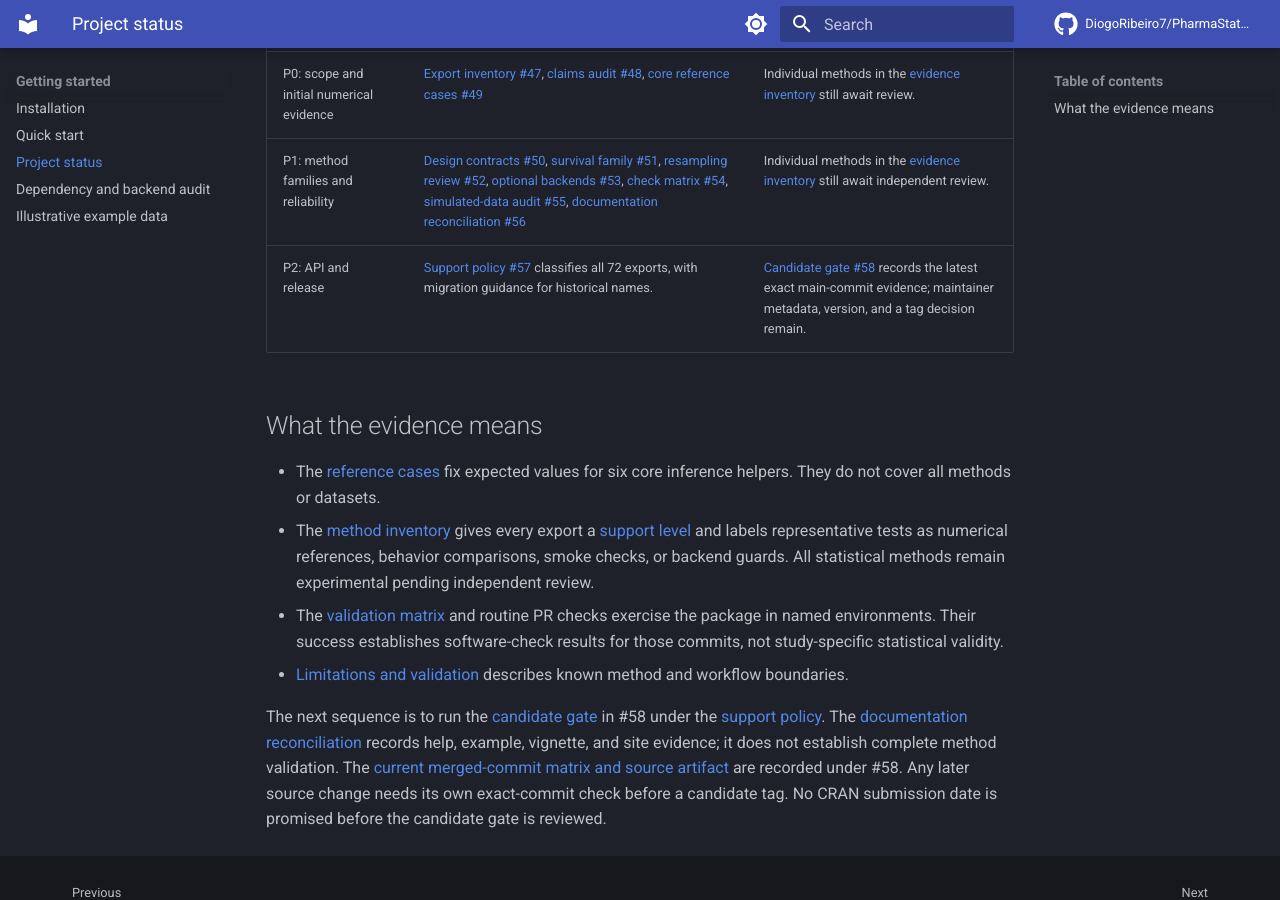
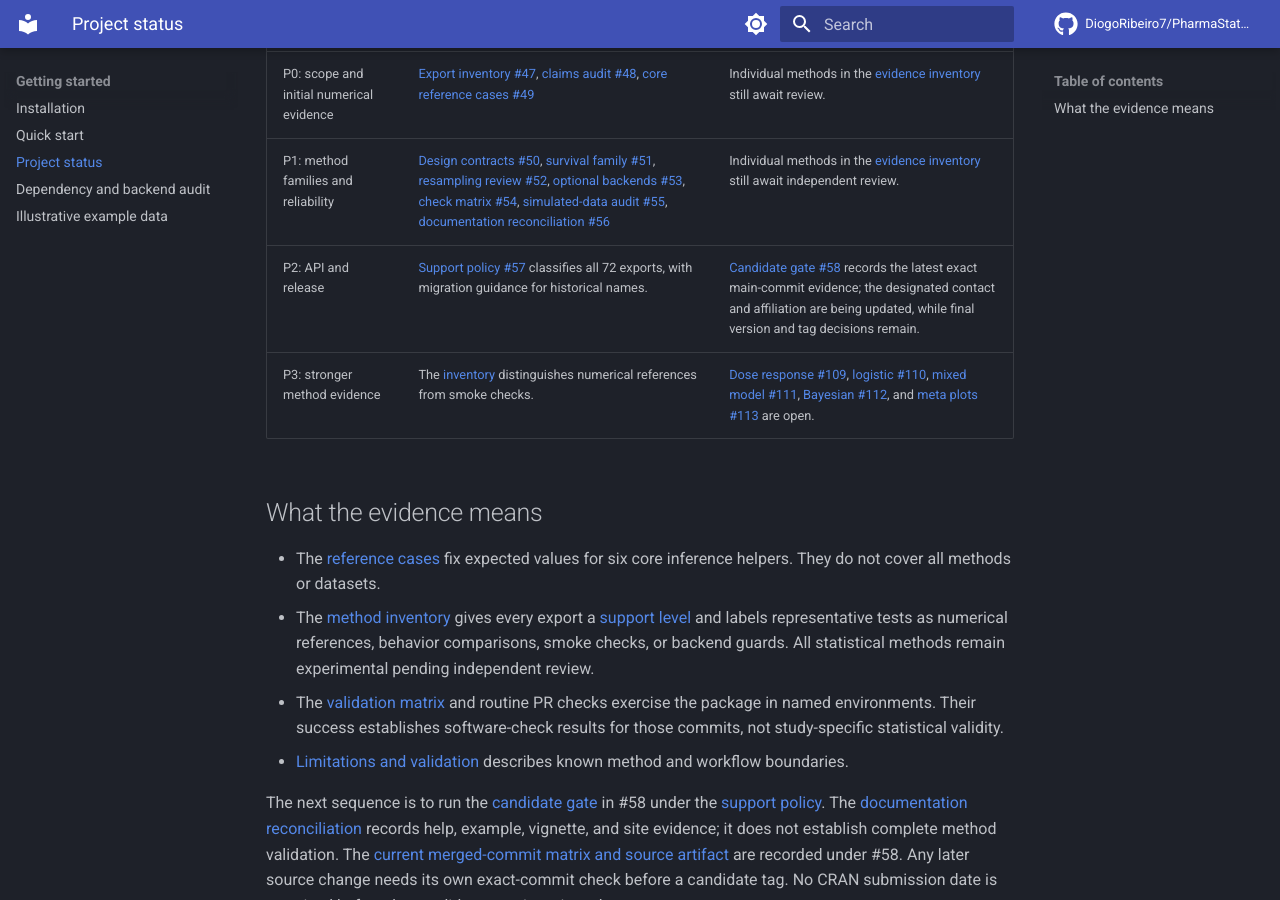
Before and after one commit to DiogoRibeiro7/PharmaStatsR, an MkDocs documentation site: the page built from docs/project-status.md, in a window 1280 px wide and 900 px high, scrolled down 356 px. Built offline with MkDocs 1.6.1 and Material for MkDocs 9.7.7, drawn with Linux system fonts in a browser that asks for light colours; comment, search, counter and statistics services are not loaded.

Commit message:
Add the next evidence batch to project status

```diff
--- a/docs/project-status.md
+++ b/docs/project-status.md
@@ -8,7 +8,8 @@ The [repository roadmap](https://github.com/DiogoRibeiro7/PharmaStatsR/blob/main
 | --- | --- | --- |
 | P0: scope and initial numerical evidence | [Export inventory #47](https://github.com/DiogoRibeiro7/PharmaStatsR/issues/47), [claims audit #48](https://github.com/DiogoRibeiro7/PharmaStatsR/issues/48), [core reference cases #49](https://github.com/DiogoRibeiro7/PharmaStatsR/issues/49) | Individual methods in the [evidence inventory](method-inventory.md) still await review. |
 | P1: method families and reliability | [Design contracts #50](https://github.com/DiogoRibeiro7/PharmaStatsR/issues/50), [survival family #51](https://github.com/DiogoRibeiro7/PharmaStatsR/issues/51), [resampling review #52](https://github.com/DiogoRibeiro7/PharmaStatsR/issues/52), [optional backends #53](https://github.com/DiogoRibeiro7/PharmaStatsR/issues/53), [check matrix #54](https://github.com/DiogoRibeiro7/PharmaStatsR/issues/54), [simulated-data audit #55](https://github.com/DiogoRibeiro7/PharmaStatsR/issues/55), [documentation reconciliation #56](documentation-reconciliation.md) | Individual methods in the [evidence inventory](method-inventory.md) still await independent review. |
-| P2: API and release | [Support policy #57](api-support-policy.md) classifies all 72 exports, with migration guidance for historical names. | [Candidate gate #58](release-candidate.md) records the latest exact main-commit evidence; maintainer metadata, version, and a tag decision remain. |
+| P2: API and release | [Support policy #57](api-support-policy.md) classifies all 72 exports, with migration guidance for historical names. | [Candidate gate #58](release-candidate.md) records the latest exact main-commit evidence; the designated contact and affiliation are being updated, while final version and tag decisions remain. |
+| P3: stronger method evidence | The [inventory](method-inventory.md) distinguishes numerical references from smoke checks. | [Dose response #109](https://github.com/DiogoRibeiro7/PharmaStatsR/issues/109), [logistic #110](https://github.com/DiogoRibeiro7/PharmaStatsR/issues/110), [mixed model #111](https://github.com/DiogoRibeiro7/PharmaStatsR/issues/111), [Bayesian #112](https://github.com/DiogoRibeiro7/PharmaStatsR/issues/112), and [meta plots #113](https://github.com/DiogoRibeiro7/PharmaStatsR/issues/113) are open. |
 
 ## What the evidence means
 
```
